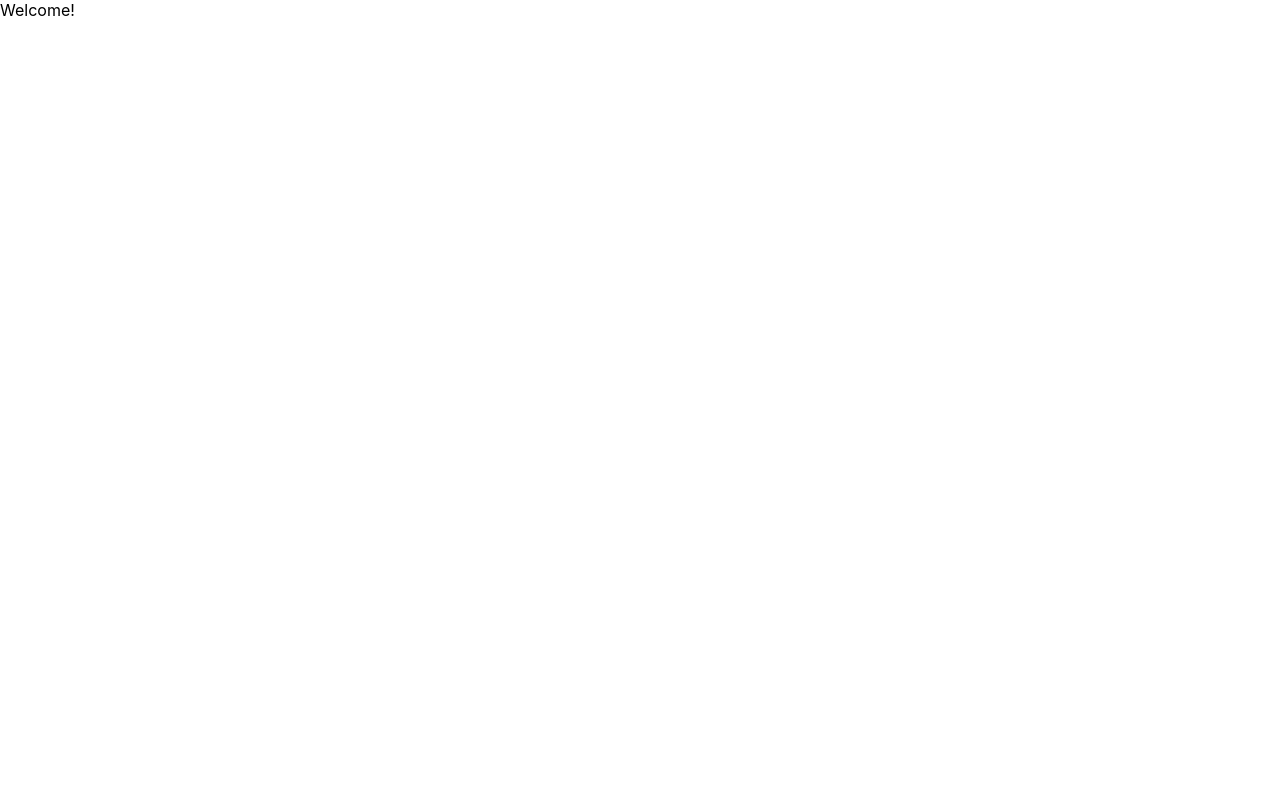
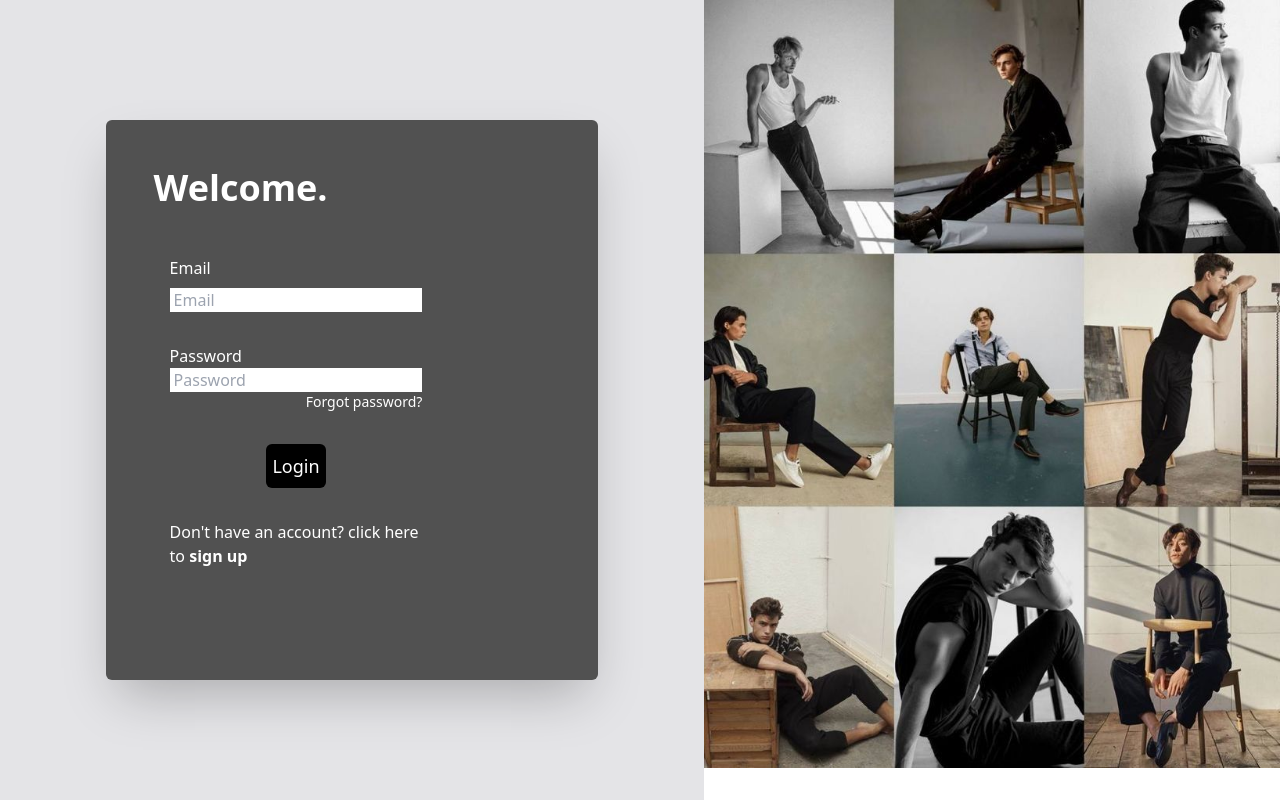
Before and after one commit to ShahzaibShahbaz/smartwear, a React (Create React App) app in the folder front-end/: page / in a window 1280 px wide. Built offline with nearby package versions, Linux system fonts and the light colour scheme.

Commit message:
made login page. need changes to the name of the page

```diff
--- a/front-end/src/App.js
+++ b/front-end/src/App.js
@@ -1,11 +1,12 @@
 import logo from "./logo.svg";
 import "./App.css";
+import Register from "./components/Register";
+import modelsImage from "./Assets/photoshootaesthetic.jpeg";
 
-import Register from "./components/Register";
 function App() {
   return (
     <>
-      <Register />
+      <Register imageprop={modelsImage} />
     </>
   );
 }
--- a/front-end/src/components/Register.jsx
+++ b/front-end/src/components/Register.jsx
@@ -1,10 +1,45 @@
 import react, { useState } from "react";
 
-function Register() {
+function Register(props) {
   return (
     <>
-      <div className="bg-zinc-600 h-32 w-16">
-        <div className="bg-">Welcome!</div>
+      <div className="flex">
+        <div className="w-[55%] flex justify-center items-center bg-zinc-200 h-screen">
+          <div className="w-[70%] flex flex-col gap-12 h-[70%] text-white bg-[#515151] shadow-2xl rounded-md">
+            <h1 className="text-4xl font-bold mt-12 ml-12">Welcome.</h1>
+            <div className="flex flex-col gap-8 ml-16 mr-44">
+              <div className="flex flex-col gap-2 justify-center">
+                <h1>Email</h1>
+                <input
+                  placeholder="Email"
+                  className=" text-black pl-1"
+                  type="email"
+                ></input>
+              </div>
+              <div className="flex flex-col">
+                <h1>Password</h1>
+                <input
+                  placeholder="Password"
+                  className="w-[100%] text-black pl-1"
+                  type="password"
+                ></input>
+                <a className="text-right text-sm">Forgot password?</a>
+              </div>
+              <div className="flex flex-col items-center gap-8">
+                <button className="w-[24%] py-2 bg-black text-white rounded-md text-lg ">
+                  Login
+                </button>
+                <a>
+                  Don't have an account? click here to <b>sign up</b>
+                </a>
+              </div>
+            </div>
+          </div>
+        </div>
+
+        <div className="w-[45%] max-h-screen overflow-hidden">
+          <img src={props.imageprop} alt="Aesthetic" className="object-cover" />
+        </div>
       </div>
     </>
   );
--- a/front-end/src/index.css
+++ b/front-end/src/index.css
@@ -1,13 +1,3 @@
-body {
-  margin: 0;
-  font-family: -apple-system, BlinkMacSystemFont, 'Segoe UI', 'Roboto', 'Oxygen',
-    'Ubuntu', 'Cantarell', 'Fira Sans', 'Droid Sans', 'Helvetica Neue',
-    sans-serif;
-  -webkit-font-smoothing: antialiased;
-  -moz-osx-font-smoothing: grayscale;
-}
-
-code {
-  font-family: source-code-pro, Menlo, Monaco, Consolas, 'Courier New',
-    monospace;
-}
+@tailwind base;
+@tailwind components;
+@tailwind utilities;
--- /dev/null
+++ b/front-end/tailwind.config.js
@@ -0,0 +1,8 @@
+/** @type {import('tailwindcss').Config} */
+module.exports = {
+  content: ["./src/**/*.{js,jsx,ts,tsx}"],
+  theme: {
+    extend: {},
+  },
+  plugins: [],
+};
```
Also changed, not shown: front-end/src/Assets/photoshootaesthetic.jpeg (added).
